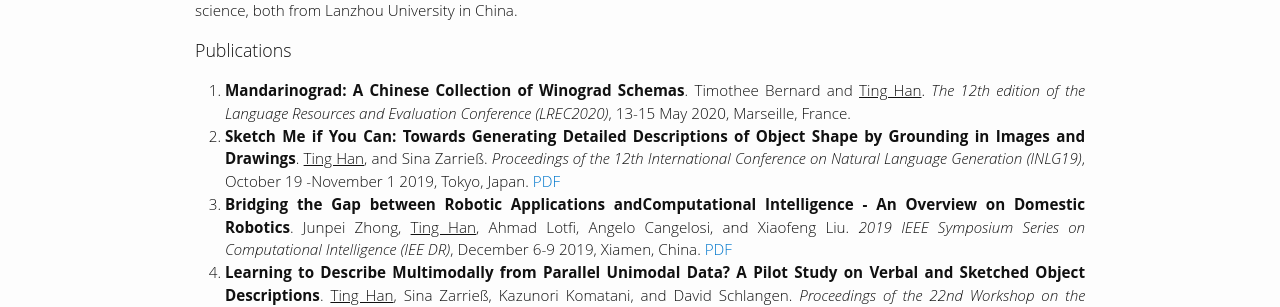
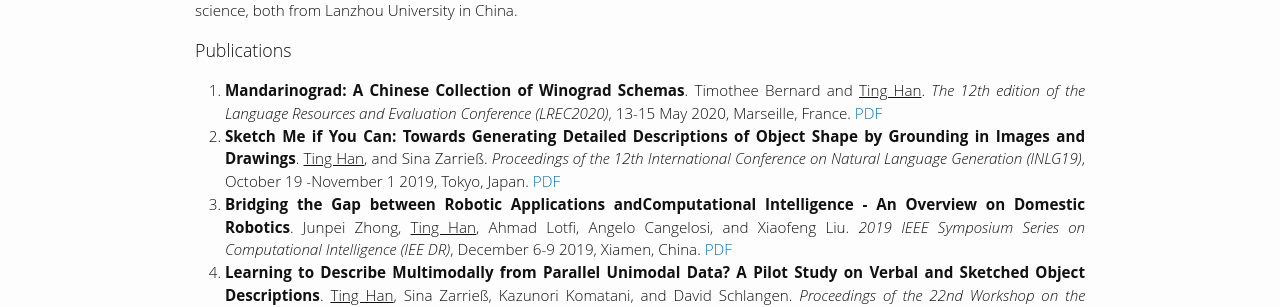
Before and after one commit to TINGH/TINGH.github.io, a Jekyll site: the page built from index.md, in a window 1280 px wide and 1391 px high. Shown: the part 361-668 px from the top of the window. Built offline with Jekyll 4.4.1, drawn with Linux system fonts in a browser that asks for light colours; our own code applies the rules of GitHub Pages for plain Markdown files.

Commit message:
added pdf file of LREC20 paper

```diff
--- a/index.md
+++ b/index.md
@@ -12,7 +12,7 @@ I received my PhD from <a href="https://www.uni-bielefeld.de" target="_blank"> B
 
 
 ### Publications
-1. **Mandarinograd: A Chinese Collection of Winograd Schemas**.  Timothee Bernard and <u>Ting Han</u>. *The 12th edition of the Language Resources and Evaluation Conference (LREC2020)*, 13-15 May 2020, Marseille, France.
+1. **Mandarinograd: A Chinese Collection of Winograd Schemas**.  Timothee Bernard and <u>Ting Han</u>. *The 12th edition of the Language Resources and Evaluation Conference (LREC2020)*, 13-15 May 2020, Marseille, France. [PDF](files/papers/LREC20.pdf)
 1. **Sketch Me if You Can: Towards Generating Detailed Descriptions of Object Shape by Grounding in Images and Drawings**.   <u>Ting Han</u>, and Sina Zarrieß.  *Proceedings of the 12th International Conference on Natural Language Generation (INLG19)*, October 19 -November 1 2019, Tokyo, Japan. [PDF](files/papers/inlg19.pdf)
 1. **Bridging the Gap between Robotic Applications andComputational Intelligence - An Overview on Domestic Robotics**.   Junpei Zhong, <u>Ting Han</u>, Ahmad Lotfi, Angelo Cangelosi, and Xiaofeng Liu.  *2019 IEEE Symposium Series on Computational Intelligence (IEE DR)*, December 6-9 2019, Xiamen, China. [PDF](files/papers/semdial18.pdf)
 1. **Learning to Describe Multimodally from Parallel Unimodal Data? A Pilot Study on Verbal and Sketched Object Descriptions**.   <u>Ting Han</u>,  Sina Zarrieß, Kazunori Komatani, and David Schlangen.  *Proceedings of the 22nd Workshop on the Semantics and Pragmatics of Dialogue (AixDial)*, November 8-10th 2018, Aix-en-Provence (France) [PDF](files/papers/semdial18.pdf)
```
Also changed, not shown: 1 other file.
